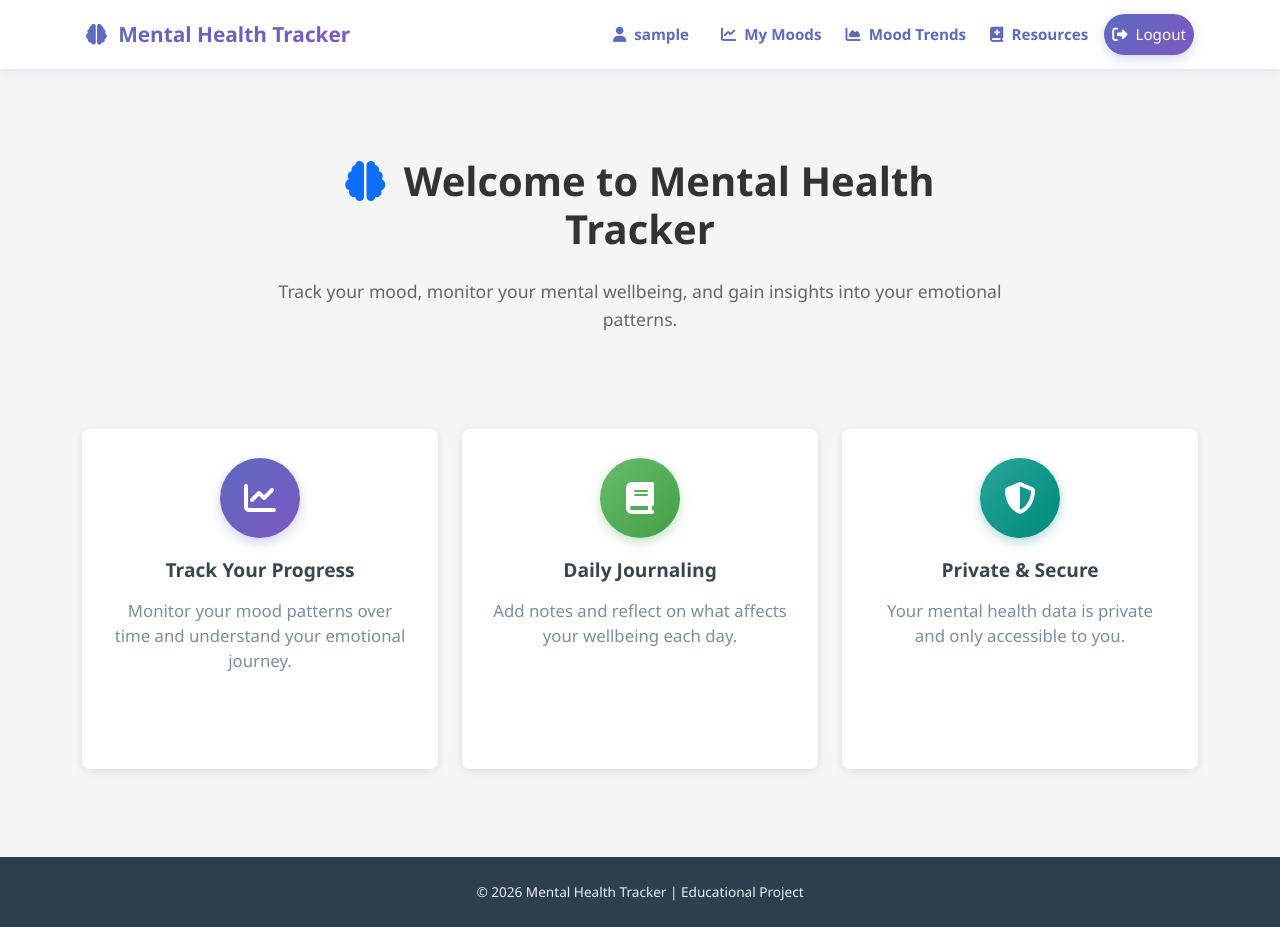
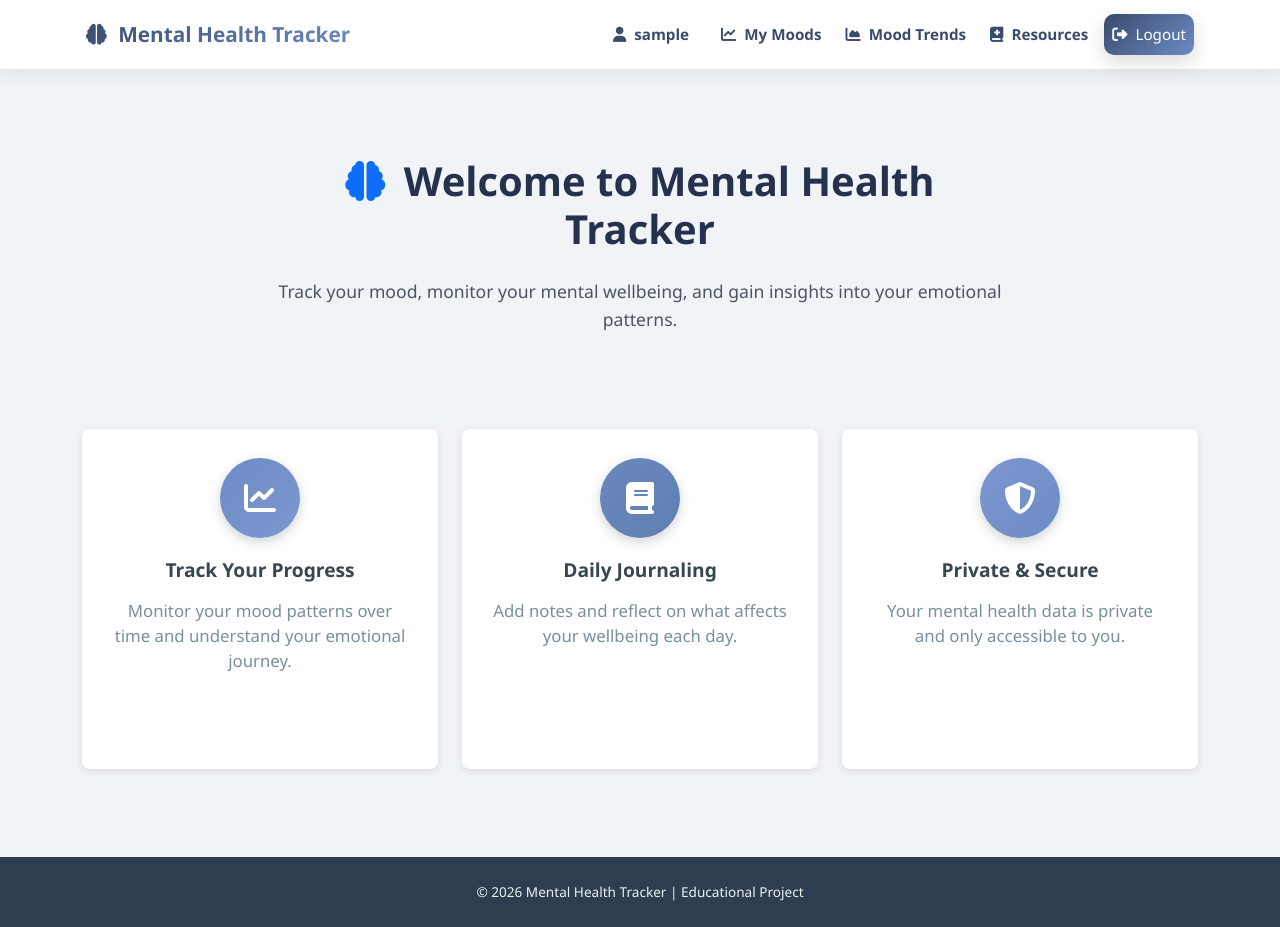
Before and after one commit to oliveiracle/mental-health-tracker, a Django app: page / in a window 1280 px wide. Run offline with Django 5.2, Linux system fonts and the light colour scheme; the visitor is signed in with stand-in values (Sample User, id 1).

Commit message:
Melhorias visuais e UX (estudantil)

```diff
--- a/tracker/static/tracker/css/style.css
+++ b/tracker/static/tracker/css/style.css
@@ -12,10 +12,25 @@ body {
     min-height: 100vh;
     display: flex;
     flex-direction: column;
-    background: #f5f5f5;
-    color: #333;
+    background: #f1f4f7;
+    color: #1f2933;
     font-family: 'Segoe UI', Tahoma, Geneva, Verdana, sans-serif;
     line-height: 1.6;
+}
+
+:root {
+    --primary-900: #25314d;
+    --primary-700: #3a4b6b;
+    --primary-500: #5a6f92;
+    --accent-600: #6c8bc5;
+    --accent-500: #7e98cf;
+    --accent-300: #c7d4ea;
+    --success-600: #5f7fb0;
+    --danger-600: #a24b4b;
+    --surface: #ffffff;
+    --surface-muted: #eef2f6;
+    --border-soft: rgba(31, 41, 51, 0.08);
+    --shadow-soft: 0 8px 24px rgba(31, 41, 51, 0.08);
 }
 
 main {
@@ -32,8 +47,8 @@ main .container {
 
 /* ===== NAVBAR STYLES ===== */
 .navbar {
-    background: #ffffff !important;
-    box-shadow: 0 2px 8px rgba(92, 107, 192, 0.15);
+    background: var(--surface) !important;
+    box-shadow: 0 6px 18px rgba(31, 41, 51, 0.08);
     padding: 0.8rem 0;
 }
 
@@ -47,7 +62,7 @@ main .container {
 .navbar-brand {
     font-weight: bold;
     font-size: 1.1rem;
-    background: linear-gradient(135deg, #5c6bc0 0%, #7e57c2 100%);
+    background: linear-gradient(135deg, var(--primary-700) 0%, var(--accent-600) 100%);
     -webkit-background-clip: text;
     -webkit-text-fill-color: transparent;
     background-clip: text;
@@ -62,18 +77,18 @@ main .container {
 }
 
 .navbar-brand i {
-    color: #5c6bc0;
+    color: var(--accent-600);
     margin-right: 6px;
 }
 
 .navbar-toggler {
-    border-color: #5c6bc0 !important;
+    border-color: var(--accent-600) !important;
     padding: 0.5rem;
-    border: 2px solid #5c6bc0;
+    border: 2px solid var(--accent-600);
 }
 
 .navbar-toggler:focus {
-    box-shadow: 0 0 0 3px rgba(92, 107, 192, 0.2);
+    box-shadow: 0 0 0 3px rgba(108, 139, 197, 0.25);
     outline: none;
 }
 
@@ -101,14 +116,14 @@ main .container {
 }
 
 .navbar-username {
-    color: #5c6bc0;
+    color: var(--primary-700);
     font-weight: 600;
     display: flex;
     align-items: center;
     font-size: 0.95rem;
     padding: 0.5rem 0;
     justify-content: center;
-    background: linear-gradient(135deg, #f5f5f5 0%, #e8eaf6 100%);
+    background: linear-gradient(135deg, #f5f7fa 0%, #e8edf2 100%);
     border-radius: 8px;
     margin-bottom: 0.5rem;
 }
@@ -118,16 +133,16 @@ main .container {
 }
 
 .nav-btn-primary {
-    background: linear-gradient(135deg, #5c6bc0 0%, #7e57c2 100%);
+    background: linear-gradient(135deg, var(--primary-700) 0%, var(--accent-600) 100%);
     color: white !important;
-    border-radius: 25px;
+    border-radius: 10px;
     padding: 0.75rem 1.25rem;
     transition: all 0.3s;
     font-weight: 500;
     display: flex;
     align-items: center;
     justify-content: center;
-    box-shadow: 0 4px 12px rgba(92, 107, 192, 0.25);
+    box-shadow: 0 8px 18px rgba(31, 41, 51, 0.16);
     text-decoration: none;
     font-size: 0.95rem;
     border: none;
@@ -147,7 +162,7 @@ main .container {
 }
 
 .nav-link-primary {
-    color: #5c6bc0 !important;
+    color: var(--primary-700) !important;
     font-weight: 600;
     display: flex;
     align-items: center;
@@ -156,14 +171,14 @@ main .container {
     text-decoration: none;
     font-size: 0.95rem;
     padding: 0.75rem 1.25rem;
-    border-radius: 25px;
-    border: 2px solid #5c6bc0;
+    border-radius: 10px;
+    border: 2px solid var(--accent-300);
     width: 100%;
 }
 
 .nav-link-primary:hover {
     color: white !important;
-    background: #5c6bc0;
+    background: var(--primary-700);
 }
 
 .nav-link-primary i {
@@ -174,17 +189,17 @@ main .container {
 .display-4 {
     font-weight: bold;
     font-size: 1.5rem;
-    color: #333;
+    color: var(--primary-900);
     margin-bottom: 0.75rem;
 }
 
 .display-4 i {
-    color: #5c6bc0;
+    color: var(--accent-600);
     margin-right: 8px;
 }
 
 .lead {
-    color: #666;
+    color: #4b5563;
     font-size: 0.95rem;
 }
 
@@ -269,18 +284,18 @@ main .container {
 }
 
 .feature-card-1 .feature-icon-container {
-    background: linear-gradient(135deg, #5c6bc0 0%, #7e57c2 100%);
-    box-shadow: 0 4px 12px rgba(92, 107, 192, 0.3);
+    background: linear-gradient(135deg, #6c8bc5 0%, #7e98cf 100%);
+    box-shadow: 0 4px 12px rgba(31, 41, 51, 0.2);
 }
 
 .feature-card-2 .feature-icon-container {
-    background: linear-gradient(135deg, #66bb6a 0%, #43a047 100%);
-    box-shadow: 0 4px 12px rgba(67, 160, 71, 0.3);
+    background: linear-gradient(135deg, #6a88bf 0%, #5f7fb0 100%);
+    box-shadow: 0 4px 12px rgba(31, 41, 51, 0.2);
 }
 
 .feature-card-3 .feature-icon-container {
-    background: linear-gradient(135deg, #26a69a 0%, #00897b 100%);
-    box-shadow: 0 4px 12px rgba(0, 137, 123, 0.3);
+    background: linear-gradient(135deg, #7e98cf 0%, #6c8bc5 100%);
+    box-shadow: 0 4px 12px rgba(31, 41, 51, 0.2);
 }
 
 .feature-icon-container i {
--- a/tracker/templates/registration/login.html
+++ b/tracker/templates/registration/login.html
@@ -34,7 +34,7 @@
           </div>
 
           <!-- login button -->
-          <button type="submit" class="btn btn-primary btn-lg w-100 mb-3"><i class="fas fa-sign-in-alt"></i> Login</button>
+          <button type="submit" class="btn btn-primary-action w-100 mb-3"><i class="fas fa-sign-in-alt"></i> Login</button>
 
           <!-- hidden field for redirect -->
           <input type="hidden" name="next" value="{{ next }}">
--- a/tracker/templates/tracker/mood_confirm_delete.html
+++ b/tracker/templates/tracker/mood_confirm_delete.html
@@ -3,6 +3,7 @@
 {% block title %}Delete Mood{% endblock %}
 
 {% block content %}
+{% url 'mood_list' as mood_list_url %}
 <div class="row mood-delete-page">
   <div class="col-lg-8 col-xl-7 mx-auto">
     <!-- delete confirmation card -->
@@ -12,7 +13,7 @@
           <i class="fas fa-exclamation-triangle"></i>
         </div>
         <h2 class="mt-3 mb-2">Delete this mood check-in?</h2>
-        <p class="text-muted mb-0">If you’re unsure, you can keep it. This helps track patterns over time.</p>
+        <p class="text-muted mb-0">This action is permanent. Are you sure you want to remove this record?</p>
       </div>
 
       <div class="support-card mb-4">
@@ -73,7 +74,7 @@
           <button type="submit" class="btn btn-danger-action">
             <i class="fas fa-trash"></i> Delete entry
           </button>
-          <a href="{% url 'mood_list' %}" class="btn btn-secondary-action">
+          <a href="{{ request.META.HTTP_REFERER|default:mood_list_url }}" class="btn btn-secondary-action">
             <i class="fas fa-times"></i> Keep entry
           </a>
         </div>
--- a/tracker/templates/tracker/mood_form.html
+++ b/tracker/templates/tracker/mood_form.html
@@ -3,6 +3,7 @@
 {% block title %}Add Mood{% endblock %}
 
 {% block content %}
+{% url 'mood_list' as mood_list_url %}
 <div class="row mood-form-page">
   <div class="col-lg-10 col-xl-9 mx-auto">
     <!-- form card -->
@@ -101,7 +102,7 @@
           <button type="submit" class="btn btn-primary-action">
             <i class="fas fa-check"></i> Save Entry
           </button>
-          <a href="{% url 'mood_list' %}" class="btn btn-secondary-action">
+          <a href="{{ request.META.HTTP_REFERER|default:mood_list_url }}" class="btn btn-secondary-action">
             <i class="fas fa-times"></i> Cancel
           </a>
         </div>
--- a/tracker/templates/tracker/register.html
+++ b/tracker/templates/tracker/register.html
@@ -80,7 +80,7 @@
           </div>
 
           <!-- submit button -->
-          <button type="submit" class="btn btn-primary btn-lg w-100 mb-3"><i class="fas fa-user-plus"></i> Create Account</button>
+          <button type="submit" class="btn btn-primary-action w-100 mb-3"><i class="fas fa-user-plus"></i> Create Account</button>
         </form>
 
         <!-- link to login page if user already have account -->
```
Also changed, not shown: other parts of tracker/static/tracker/css/style.css (+120 -4 lines).
